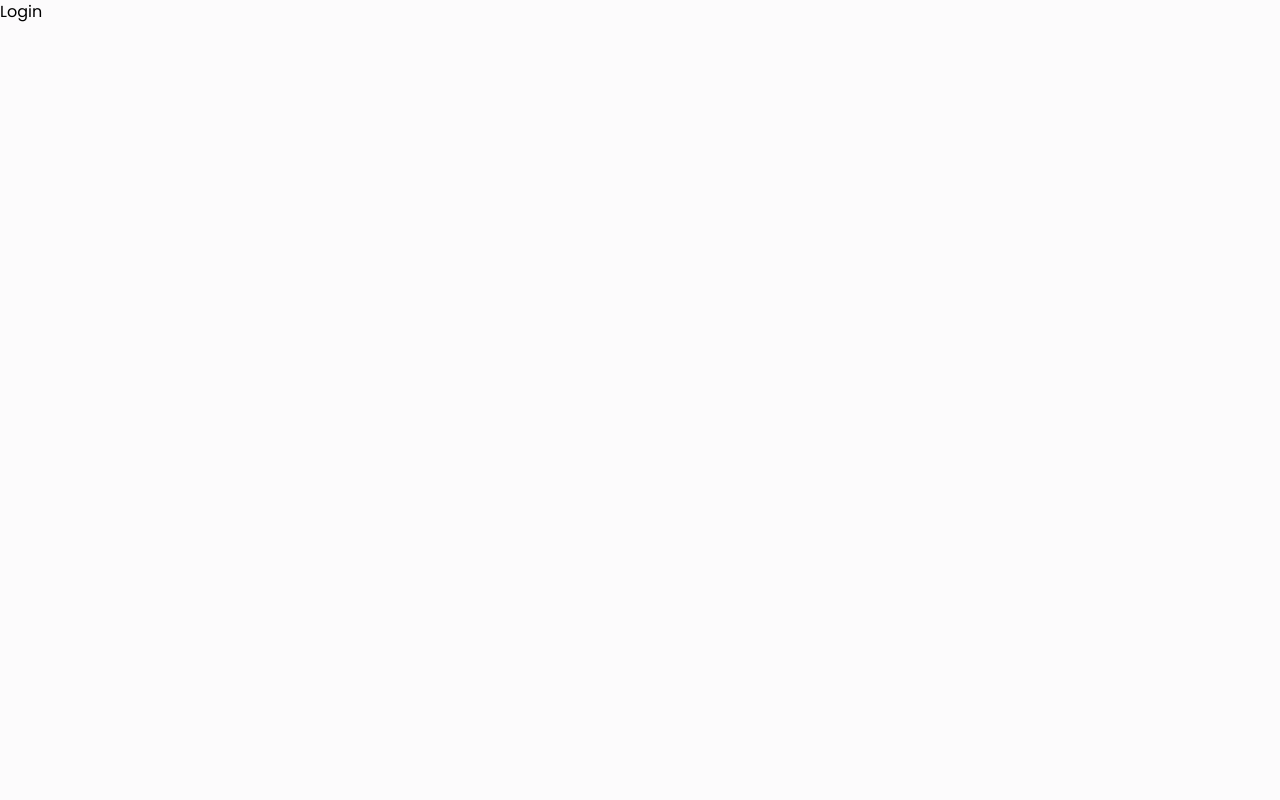
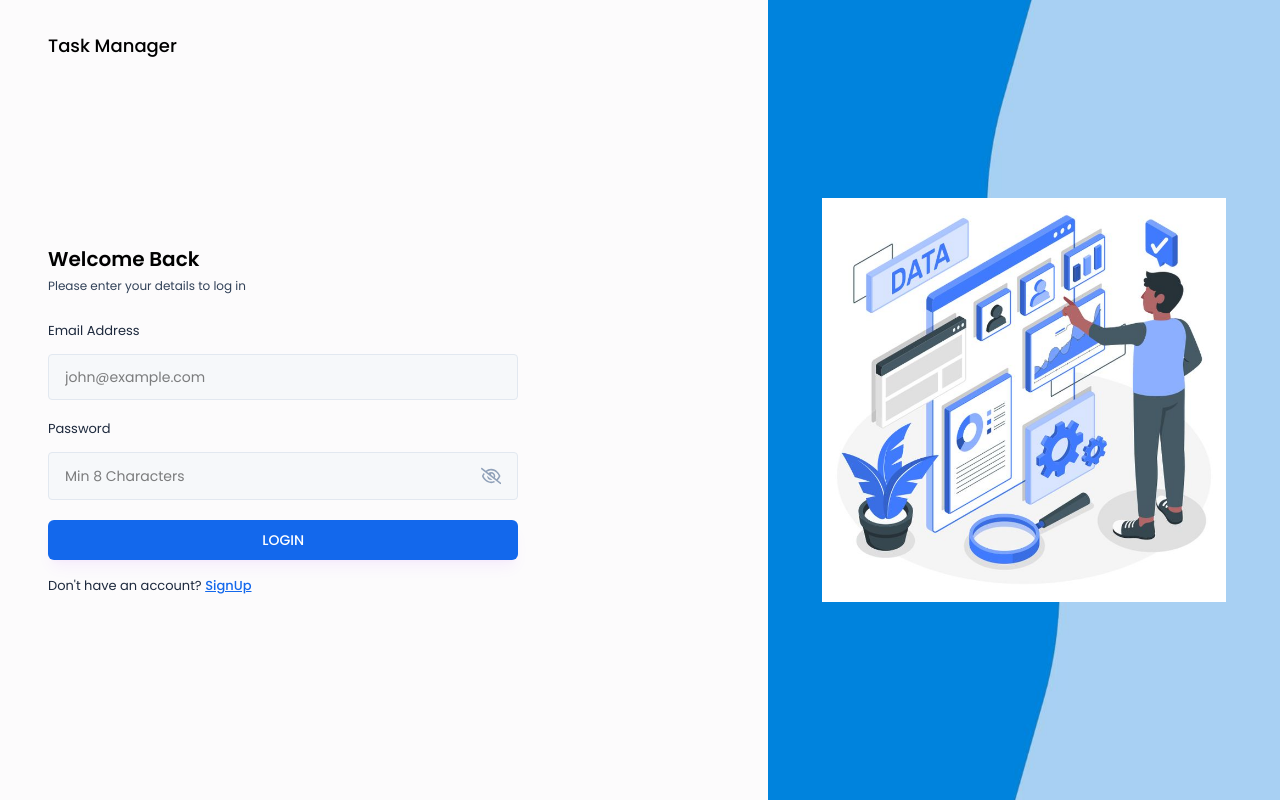
Before and after one commit to Karnesh12/Task-Manager, a React (Vite) app in the folder frontend/Task-Manager/: page /login in a window 1280 px wide. Built offline with nearby package versions, Linux system fonts and the light colour scheme.

Commit message:
Login UI Form Done

```diff
--- a/frontend/Task-Manager/index.html
+++ b/frontend/Task-Manager/index.html
@@ -4,7 +4,7 @@
     <meta charset="UTF-8" />
     <link rel="icon" type="image/svg+xml" href="/vite.svg" />
     <meta name="viewport" content="width=device-width, initial-scale=1.0" />
-    <title>task-manager</title>
+    <title>Task Manager</title>
   </head>
   <body>
     <div id="root"></div>
--- /dev/null
+++ b/frontend/Task-Manager/src/components/Inputs/Input.jsx
@@ -0,0 +1,45 @@
+import React, { useState } from "react";
+import { FaRegEye, FaRegEyeSlash } from "react-icons/fa6";
+
+const Input = ({ value, onChange, label, placeholder, type }) => {
+    const [showPassword, setShowPassword] = useState(false);
+
+    const toggleShowPassword = () => {
+        setShowPassword(!showPassword);
+    };
+    return (
+    <div>
+        <label className="text-[13px] text-slate-800">{label}</label>
+
+        <div className="input-box">
+            <input
+            type={type == "password" ? (showPassword ? "text" : "password") : type}
+            placeholder={placeholder}
+            className="w-full bg-transparent outline-none"
+            value={value}
+            onChange={(e) => onChange(e)}
+            />
+
+            {type === "password" && (
+                <>
+                {showPassword ? (
+                    <FaRegEye
+                    size={22}
+                    className="text-primary cursor-pointer"
+                    onClick={() => toggleShowPassword()}
+                    />
+            ) : (
+                <FaRegEyeSlash
+                size={22}
+                className="text-slate-400 cursor-pointer"
+                onClick={() => toggleShowPassword()}
+                />
+            )}
+            </>
+            )}
+        </div>
+    </div>
+    );
+};
+
+export default Input
--- /dev/null
+++ b/frontend/Task-Manager/src/components/layouts/AuthLayout.jsx
@@ -0,0 +1,17 @@
+import React from "react";
+import UI_IMG from "../../assets/images/auth-img.jpg";
+
+const AuthLayout = ({ children }) => {
+    return <div className="flex">
+        <div className="w-screen h-screen md:w-[60vw] px-12 pt-8 pb-12">
+            <h2 className="text-lg font-medium text-black">Task Manager</h2>
+            {children}
+        </div>
+
+        <div className="hidden md:flex w-[40vw] h-screen items-center justify-center bg-blue-50 bg-[url('/bg-img.jpg')] bg-cover bg-no-repeat bg-center overflow-hidden p-8">
+            <img src={UI_IMG} className="w-64 lg:w-[90%]" />
+        </div>
+    </div>
+};
+
+export default AuthLayout
--- a/frontend/Task-Manager/src/index.css
+++ b/frontend/Task-Manager/src/index.css
@@ -17,3 +17,11 @@
     overflow-x: hidden;
   }
 }
+
+.input-box {
+  @apply w-full flex justify-between gap-3 text-sm text-black bg-slate-100/50 rounded px-4 py-3 mb-4 mt-3 border border-slate-200 outline-none;
+}
+
+.btn-primary {
+  @apply w-full text-sm font-medium text-white bg-primary shadow-lg shadow-purple-600/5 p-[10px] rounded-md my-1 hover:bg-blue-600/15 hover:text-blue-600 cursor-pointer;
+}
--- a/frontend/Task-Manager/src/pages/Auth/Login.jsx
+++ b/frontend/Task-Manager/src/pages/Auth/Login.jsx
@@ -1,9 +1,76 @@
-import React from "react";
+import React, { useState } from "react";
+import AuthLayout from "../../components/layouts/AuthLayout";
+import { Link, useNavigate } from 'react-router-dom';
+import Input from "../../components/Inputs/Input";
+import { validateEmail } from "../../utils/helper";
 
 const Login = () => {
+    const [email, setEmail] = useState("");
+    const [password, setPassword] = useState("");
+    const [error, setError] = useState(null);
+
+    const navigate = useNavigate();
+
+    //handle Login Form Submit
+    const handleLogin = async (e) => {
+        e.preventDefault();
+
+        if (!validateEmail(email)) {
+            setError("Please enter a valid email address.");
+            return;
+        }
+
+        if (!password) {
+            setError("Please enter the password");
+            return;
+        }
+
+        setError("");
+
+        //Login API Call
+
+    };
     return (
-        <div>Login</div>
-    )
-}
+    <AuthLayout>
+        <div className="lg:w-[70%] h-3/4 md:h-full flex flex-col justify-center">
+            <h3 className="text-xl font-semibold text-black">Welcome Back</h3>
+            <p className="text-xs text-slate-700 mt-[5px] mb-6">
+                Please enter your details to log in
+            </p>
+
+            <form onSubmit={handleLogin}>
+                <Input
+                value={email}
+                onChange={({ target }) => setEmail(target.value)}
+                label="Email Address"
+                placeholder="john@example.com"
+                type="text"
+                />
+
+                <Input
+                value={password}
+                onChange={({ target }) => setPassword(target.value)}
+                label="Password"
+                placeholder="Min 8 Characters"
+                type="password"
+                />
+
+                {error && <p className="text-red-500 text-xs pb-2.5">{error}</p>}
+
+                <button type="submit" className="btn-primary">
+                    LOGIN
+                </button>
+
+                <p className="text-[13px] text-slate-800 mt-3">
+                    Don't have an account?{" "}
+                    <Link className="font-medium text-primary underline" to="/signup">
+                    SignUp
+                    </Link>
+                </p>
+            </form>
+        </div>
+    </AuthLayout>
+    );
+};
 
 export default Login
--- a/frontend/Task-Manager/src/pages/Auth/SignUp.jsx
+++ b/frontend/Task-Manager/src/pages/Auth/SignUp.jsx
@@ -1,8 +1,19 @@
-import React from "react";
+import React, { useState } from "react";
+import AuthLayout from "../../components/layouts/AuthLayout";
 
 const SignUp = () => {
+    const [profilePic, setProfilePic] = useState(null);
+    const [fullName, setFullName] = useState("");
+    const [email, setEmail] = useState("");
+    const [password, setPassword] = useState("");
+    const [adminInviteToken, setAdminInviteToken] = useState('')
+
+    const [error, setError] = useState(null);
+
     return (
-        <div>SignUp</div>
+        <AuthLayout>
+            h
+        </AuthLayout>
     )
 }
 
--- a/frontend/Task-Manager/src/utils/helper.js
+++ b/frontend/Task-Manager/src/utils/helper.js
@@ -0,0 +1,4 @@
+export const validateEmail = (email) => {
+    const regex = /^[^\s@]+@[^\s@]+\.[^\s@]+$/;
+    return regex.test(email);
+};
```
Also changed, not shown: frontend/Task-Manager/public/bg-img.jpg (added), frontend/Task-Manager/src/assets/images/auth-img.jpg (added).
